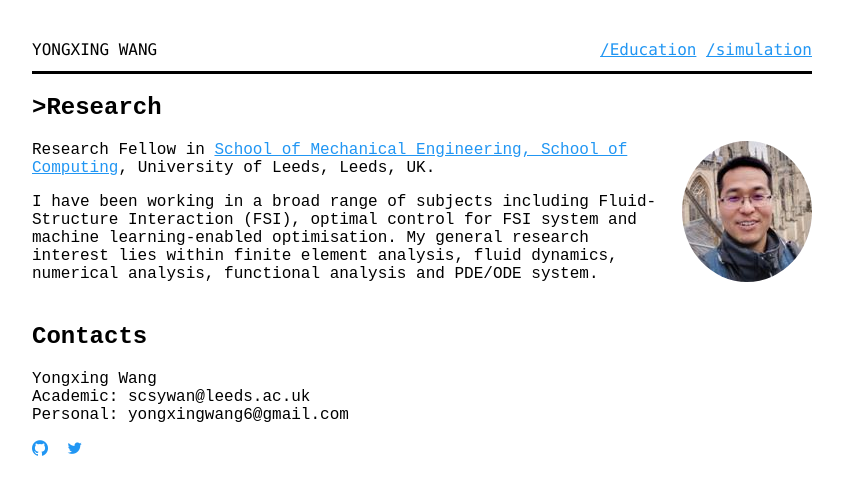
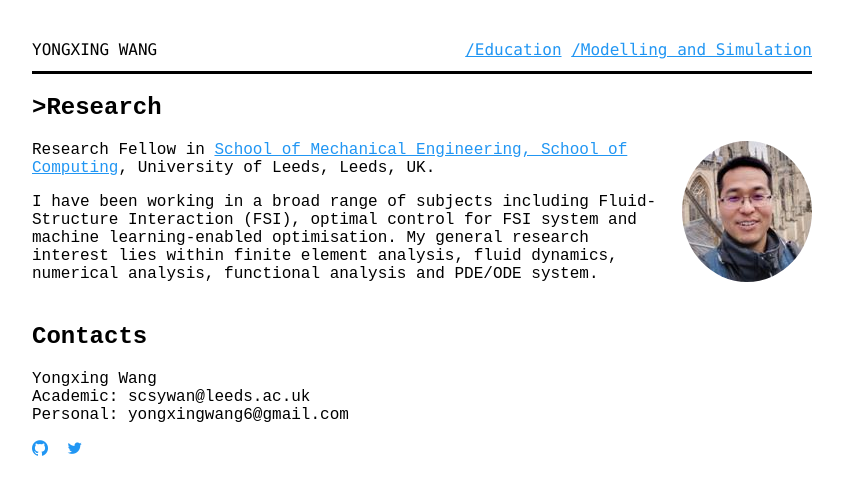
Before and after one commit to yongxingwang/yongxingwang.github.io, a Jekyll site: the page built from index.html, in a window 1280 px wide. Shown: the top 495 px of the page, without its empty margins (218-1061 px from the left). Built offline with Jekyll 4.4.1, drawn with Linux system fonts in a browser that asks for light colours; some web fonts are replaced.

Commit message:
Update navigation.html

```diff
--- a/_includes/navigation.html
+++ b/_includes/navigation.html
@@ -3,7 +3,7 @@
         <li><a href="/index">Yongxing Wang</a></li>
         <li><a href="/education.html">/Education</a></li>
        <!-- <li><a href="/work.html">/employment</a></li> -->
-        <li><a href="/Modelling and Simulation/">/simulation</a></li>
+        <li><a href="/simulation/">/Modelling and Simulation</a></li>
        <!-- <li><a href="/publication.html">/publication </a></li> -->
     </ul>
 </nav>
```
